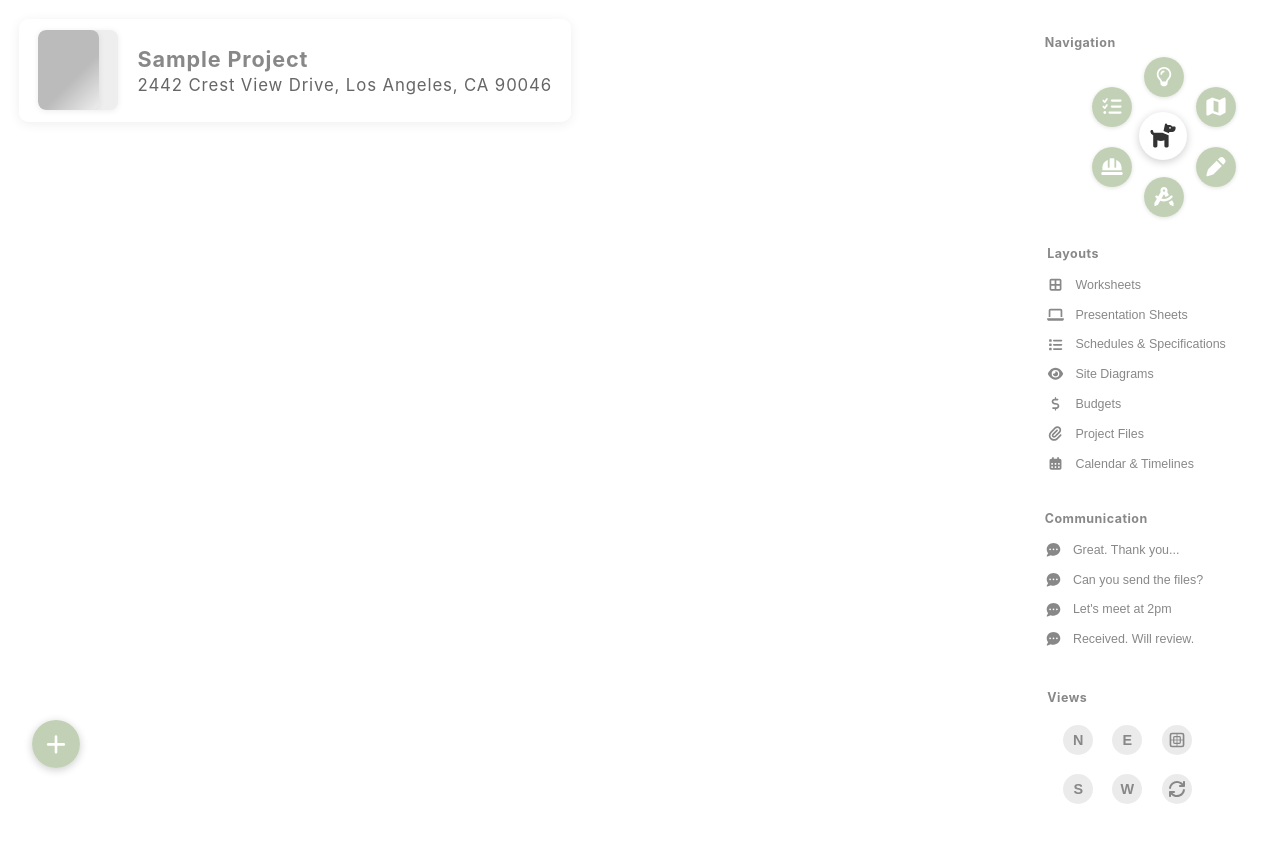
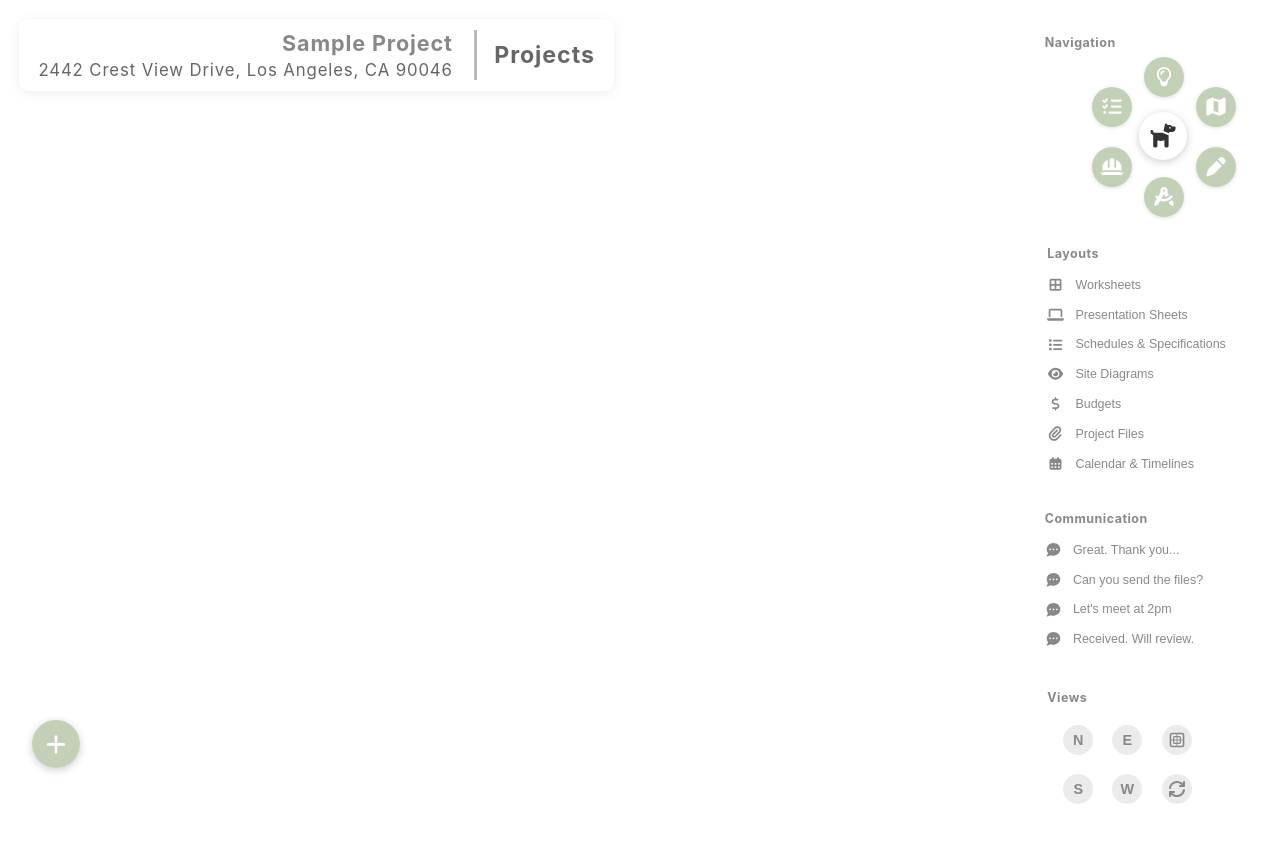
Before and after one commit to pacacodes/ELPACA, a React (Create React App) app in the folder frontend/: page / in a window 1280 px wide. Shown: the top 842 px of the page. Built offline with nearby package versions, Linux system fonts and the light colour scheme.

Commit message:
Add dynamic section title to sample project display and implement site analysis appending logic

```diff
--- a/frontend/src/App.js
+++ b/frontend/src/App.js
@@ -8,8 +8,13 @@ import { faDog } from '@fortawesome/free-solid-svg-icons';
 import { faCommentDots } from '@fortawesome/free-solid-svg-icons';
 
 function App() {
+function appendSiteAnalysis(str) {
+  return str.endsWith(' | Site Analysis') ? str : str + ' | Site Analysis';
+}
 
   const [activeProjectFolder, setActiveProjectFolder] = useState(null);
+  // 0: Lightbulb, 1: Map, 2: Pen, 3: Compass, 4: HardHat, 5: Tasks
+  const [activeNav, setActiveNav] = useState(0);
   const [popupOpen, setPopupOpen] = useState(false);
   const sampleProject = React.useMemo(() => ({
     name: 'Sample Project',
@@ -51,7 +56,7 @@ function App() {
 
   return (
     <div style={{ padding: '2rem', position: 'relative', minHeight: '100vh' }}>
-      {/* Always show project title, address, and map for sample project */}
+      {/* Always show project title and address, with dynamic section title */}
       <div style={{
         position: 'fixed',
         top: '1.2rem',
@@ -70,34 +75,30 @@ function App() {
         borderRadius: '10px',
         boxShadow: '0 2px 12px rgba(0,0,0,0.07)'
       }}>
-        {/* Empty square for map preview */}
-        <div style={{
-          width: '80px',
-          height: '80px',
-          marginRight: '1.2rem',
-          borderRadius: '8px',
-          overflow: 'hidden',
-          background: '#eee',
-          filter: 'grayscale(1)',
-          boxShadow: '0 1px 6px rgba(0,0,0,0.08)',
-          display: 'flex',
-          alignItems: 'center',
-          justifyContent: 'center',
-        }}>
-          <div
-            style={{
-              width: '80px',
-              height: '80px',
-              background: 'linear-gradient(135deg, #bbb 60%, #eee 100%)',
-              borderRadius: '8px',
-              marginRight: '1.2rem',
-              boxShadow: '0 1px 6px rgba(0,0,0,0.08)',
-            }}
-          />
-        </div>
-        <div>
-          <div>{sampleProject.name}</div>
-          <div style={{fontSize:'1.05rem',color:'#666',marginTop:'0.2rem',fontWeight:'400'}}>{sampleProject.address}</div>
+        <div style={{display:'flex',flexDirection:'row',alignItems:'stretch',position:'relative'}}>
+          <div style={{display:'flex',flexDirection:'column',justifyContent:'center',alignItems:'flex-end',textAlign:'right'}}>
+            <span>{sampleProject.name}</span>
+            <span style={{fontSize:'1.05rem',color:'#666',marginTop:'0.2rem',fontWeight:'400'}}>{sampleProject.address}</span>
+          </div>
+          <div style={{display:'flex',alignItems:'center',marginLeft:'1.1rem',height:'auto'}}>
+            <span style={{
+              display:'inline-block',
+              height:'2.7rem',
+              minHeight:'100%',
+              borderLeft:'3.5px solid #bbb',
+              marginRight:'1.1rem',
+              marginLeft:'0.2rem',
+              alignSelf:'stretch',
+            }}></span>
+            <span style={{fontSize:'1.45rem',fontWeight:'bold',color:'#666',letterSpacing:'0.04em',display:'flex',alignItems:'center',height:'2.7rem'}}>{
+              activeNav === 0 ? 'Projects' :
+              activeNav === 1 ? 'Site Analysis' :
+              activeNav === 2 ? 'Design Development' :
+              activeNav === 3 ? 'Construction Documents' :
+              activeNav === 4 ? 'Construction Management' :
+              'Daily Management'
+            }</span>
+          </div>
         </div>
       </div>
       {/* Floating plus button in bottom left */}
@@ -346,6 +347,7 @@ function App() {
                 zIndex: 1003,
               }}
               aria-label={`Circle button ${i+1}`}
+              onClick={() => setActiveNav(i)}
             >
               {i === 0 ? (
                 <FontAwesomeIcon icon={faLightbulb} />
```
